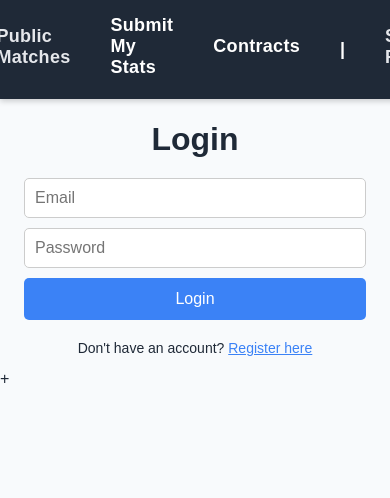
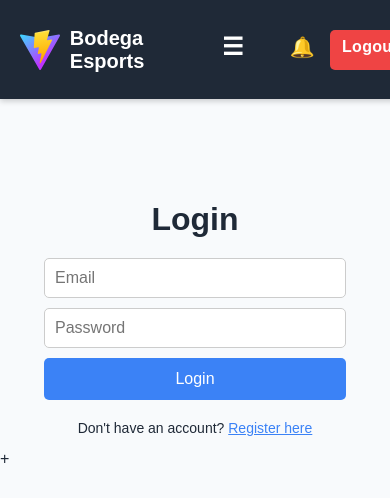
Before and after one commit to wersplat/bodega-esports-platform, a React (Vite) app: page / in a window 390 px wide. Shown: the top 498 px of the page. Built offline with nearby package versions, Linux system fonts and the light colour scheme; no server answers; the database is empty.

Commit message:
feat: Update dependencies and enhance Navbar with mobile menu support

```diff
--- a/package.json
+++ b/package.json
@@ -10,7 +10,10 @@
     "preview": "vite preview"
   },
   "dependencies": {
+    "@heroicons/react": "^2.2.0",
     "@supabase/supabase-js": "^2.49.4",
+    "@tailwindcss/forms": "^0.5.10",
+    "@tailwindcss/typography": "^0.5.16",
     "react": "^19.0.0",
     "react-dom": "^19.0.0",
     "react-hot-toast": "^2.5.2",
--- a/src/App.jsx
+++ b/src/App.jsx
@@ -8,32 +8,33 @@ import {
   useLocation
 } from 'react-router-dom';
 
-import Navbar                 from './components/Navbar';
-import Login                  from './pages/Login';
-import Register               from './pages/Register';
-import Dashboard              from './pages/Dashboard';
-import LeagueBrowser          from './pages/LeagueBrowser';
-import RegisterTeam           from './pages/RegisterTeam';
-import SubmitPlayerStats      from './pages/SubmitPlayerStats';
-import SubmitResult           from './pages/SubmitResult';
-import Matches                from './pages/Matches';
-import PublicMatches          from './pages/PublicMatches';
-import PublicBracket          from './pages/PublicBracket';
-import Champion               from './pages/Champion';
-import Leaderboard            from './pages/Leaderboard';
-import Standings              from './pages/Standings';
-import Profile                from './pages/Profile';
-import LeagueTeams            from './pages/LeagueTeams';
+import Navbar from './components/Navbar';
 
-import Admin                  from './pages/Admin';
-import AdminReviewMatches     from './pages/AdminReviewMatches';
-import AdminSubmitResult      from './pages/AdminSubmitResult';
-import AdminCreateLeague      from './pages/AdminCreateLeague';
-import AdminAddTeam           from './pages/AdminAddTeam';
-import AdminScheduleMatch     from './pages/AdminScheduleMatch';
-import AdminReviewStats  from './pages/AdminReviewStats';
+import Login from './pages/Login';
+import Register from './pages/Register';
+import Dashboard from './pages/Dashboard';
+import LeagueBrowser from './pages/LeagueBrowser';
+import RegisterTeam from './pages/RegisterTeam';
+import SubmitPlayerStats from './pages/SubmitPlayerStats';
+import SubmitResult from './pages/SubmitResult';
+import Matches from './pages/Matches';
+import PublicMatches from './pages/PublicMatches';
+import PublicBracket from './pages/PublicBracket';
+import Champion from './pages/Champion';
+import Leaderboard from './pages/Leaderboard';
+import Standings from './pages/Standings';
+import Profile from './pages/Profile';
+import LeagueTeams from './pages/LeagueTeams';
+
+import Admin from './pages/Admin';
+import AdminReviewMatches from './pages/AdminReviewMatches';
+import AdminSubmitResult from './pages/AdminSubmitResult';
+import AdminCreateLeague from './pages/AdminCreateLeague';
+import AdminAddTeam from './pages/AdminAddTeam';
+import AdminScheduleMatch from './pages/AdminScheduleMatch';
+import AdminReviewStats from './pages/AdminReviewStats';
 import OwnerSendContract from './pages/OwnerSendContract';
-import MyContracts       from './pages/MyContracts';
+import MyContracts from './pages/MyContracts';
 import Notifications from './pages/Notifications';
 import AdminRosterLock from './pages/AdminRosterLock';
 import SendAnnouncement from './pages/SendAnnouncement';
@@ -48,8 +49,8 @@ function App() {
     if (existing) existing.remove();
 
     const link = document.createElement('link');
-    link.id   = 'dynamic-theme';
-    link.rel  = 'stylesheet';
+    link.id = 'dynamic-theme';
+    link.rel = 'stylesheet';
     link.href = location.pathname.startsWith('/alt')
       ? '/styles-alt.css'
       : '/styles.css';
@@ -60,85 +61,82 @@ function App() {
   return (
     <>
       <Navbar />
+      <div className="main-content">
         <Routes>
-
           {/* Auth */}
-        <Route path="/"         element={<Login />} />
-        <Route path="/login"    element={<Login />} />
+          <Route path="/" element={<Login />} />
+          <Route path="/login" element={<Login />} />
           <Route path="/register" element={<Register />} />
 
           {/* Player/User */}
-        <Route path="/dashboard"           element={<Dashboard />} />
-        <Route path="/dashboard/:id"       element={<Dashboard />} />
-        <Route path="/leagues"             element={<LeagueBrowser />} />
-        <Route path="/leagues/:id"         element={<LeagueBrowser />} />
-        <Route path="/register-team"       element={<RegisterTeam />} />
+          <Route path="/dashboard" element={<Dashboard />} />
+          <Route path="/dashboard/:id" element={<Dashboard />} />
+          <Route path="/leagues" element={<LeagueBrowser />} />
+          <Route path="/leagues/:id" element={<LeagueBrowser />} />
+          <Route path="/register-team" element={<RegisterTeam />} />
           <Route path="/submit-player-stats" element={<SubmitPlayerStats />} />
-        <Route path="/submit-stats"        element={<SubmitPlayerStats />} />
-        <Route path="/submit-result"       element={<SubmitResult />} />
-        <Route path="/matches"             element={<Matches />} />
-        <Route path="/public-matches"      element={<PublicMatches />} />
-        <Route path="/public-bracket"      element={<PublicBracket />} />
-        <Route path="/champion"            element={<Champion />} />
-        <Route path="/leaderboard"         element={<Leaderboard />} />
-        <Route path="/standings"           element={<Standings />} />
-        <Route path="/profile"             element={<Profile />} />
-        <Route path="/league/:id"          element={<LeagueTeams />} />
+          <Route path="/submit-stats" element={<SubmitPlayerStats />} />
+          <Route path="/submit-result" element={<SubmitResult />} />
+          <Route path="/matches" element={<Matches />} />
+          <Route path="/public-matches" element={<PublicMatches />} />
+          <Route path="/public-bracket" element={<PublicBracket />} />
+          <Route path="/champion" element={<Champion />} />
+          <Route path="/leaderboard" element={<Leaderboard />} />
+          <Route path="/standings" element={<Standings />} />
+          <Route path="/profile" element={<Profile />} />
+          <Route path="/league/:id" element={<LeagueTeams />} />
           <Route path="/contracts/send" element={<OwnerSendContract />} />
-        <Route path="/contracts"      element={<MyContracts />} />
+          <Route path="/contracts" element={<MyContracts />} />
           <Route path="/notifications" element={<Notifications />} />
 
           {/* Admin */}
-        <Route path="/admin"                  element={<Admin />} />
-        <Route path="/admin-review-matches"   element={<AdminReviewMatches />} />
-        <Route path="/admin-submit-result"    element={<AdminSubmitResult />} />
-        <Route path="/admin-create-league"    element={<AdminCreateLeague />} />
-        <Route path="/admin-add-team"         element={<AdminAddTeam />} />
-        <Route path="/admin-schedule-match"   element={<AdminScheduleMatch />} />
-        <Route path="/admin-review-stats"     element={<AdminReviewStats />} />
-        <Route path="/admin-roster-lock"      element={<AdminRosterLock />} />
+          <Route path="/admin" element={<Admin />} />
+          <Route path="/admin-review-matches" element={<AdminReviewMatches />} />
+          <Route path="/admin-submit-result" element={<AdminSubmitResult />} />
+          <Route path="/admin-create-league" element={<AdminCreateLeague />} />
+          <Route path="/admin-add-team" element={<AdminAddTeam />} />
+          <Route path="/admin-schedule-match" element={<AdminScheduleMatch />} />
+          <Route path="/admin-review-stats" element={<AdminReviewStats />} />
+          <Route path="/admin-roster-lock" element={<AdminRosterLock />} />
           <Route path="/admin-discord-announce" element={<SendAnnouncement />} />
           <Route path="/admin-manage-webhooks" element={<AdminManageWebhooks />} />
-        <Route path="/admin-review-board"     element={<AdminReviewBoard />} />
-
+          <Route path="/admin-review-board" element={<AdminReviewBoard />} />
 
           {/* Alt Theme */}
-        <Route path="/alt"                     element={<Login />} />
-        <Route path="/alt/login"               element={<Login />} />
-        <Route path="/alt/register"            element={<Register />} />
-
-        <Route path="/alt/dashboard"           element={<Dashboard />} />
-        <Route path="/alt/dashboard/:id"       element={<Dashboard />} />
-        <Route path="/alt/leagues"             element={<LeagueBrowser />} />
-        <Route path="/alt/leagues/:id"         element={<LeagueBrowser />} />
-        <Route path="/alt/register-team"       element={<RegisterTeam />} />
+          <Route path="/alt" element={<Login />} />
+          <Route path="/alt/login" element={<Login />} />
+          <Route path="/alt/register" element={<Register />} />
+          <Route path="/alt/dashboard" element={<Dashboard />} />
+          <Route path="/alt/dashboard/:id" element={<Dashboard />} />
+          <Route path="/alt/leagues" element={<LeagueBrowser />} />
+          <Route path="/alt/leagues/:id" element={<LeagueBrowser />} />
+          <Route path="/alt/register-team" element={<RegisterTeam />} />
           <Route path="/alt/submit-player-stats" element={<SubmitPlayerStats />} />
-        <Route path="/alt/submit-stats"        element={<SubmitPlayerStats />} />
-        <Route path="/alt/submit-result"       element={<SubmitResult />} />
-        <Route path="/alt/matches"             element={<Matches />} />
-        <Route path="/alt/public-matches"      element={<PublicMatches />} />
-        <Route path="/alt/public-bracket"      element={<PublicBracket />} />
-        <Route path="/alt/champion"            element={<Champion />} />
-        <Route path="/alt/leaderboard"         element={<Leaderboard />} />
-        <Route path="/alt/standings"           element={<Standings />} />
-        <Route path="/alt/profile"             element={<Profile />} />
-        <Route path="/alt/league/:id"          element={<LeagueTeams />} />
+          <Route path="/alt/submit-stats" element={<SubmitPlayerStats />} />
+          <Route path="/alt/submit-result" element={<SubmitResult />} />
+          <Route path="/alt/matches" element={<Matches />} />
+          <Route path="/alt/public-matches" element={<PublicMatches />} />
+          <Route path="/alt/public-bracket" element={<PublicBracket />} />
+          <Route path="/alt/champion" element={<Champion />} />
+          <Route path="/alt/leaderboard" element={<Leaderboard />} />
+          <Route path="/alt/standings" element={<Standings />} />
+          <Route path="/alt/profile" element={<Profile />} />
+          <Route path="/alt/league/:id" element={<LeagueTeams />} />
           <Route path="/alt/contracts/send" element={<OwnerSendContract />} />
-        <Route path="/alt/contracts"      element={<MyContracts />} />
+          <Route path="/alt/contracts" element={<MyContracts />} />
           <Route path="/alt/notifications" element={<Notifications />} />
-
-        <Route path="/alt/admin"                   element={<Admin />} />
-        <Route path="/alt/admin-review-matches"    element={<AdminReviewMatches />} />
-        <Route path="/alt/admin-submit-result"     element={<AdminSubmitResult />} />
-        <Route path="/alt/admin-create-league"     element={<AdminCreateLeague />} />
-        <Route path="/alt/admin-add-team"          element={<AdminAddTeam />} />
-        <Route path="/alt/admin-schedule-match"    element={<AdminScheduleMatch />} />
-        <Route path="/alt/admin-roster-lock"     element={<AdminRosterLock />} />
+          <Route path="/alt/admin" element={<Admin />} />
+          <Route path="/alt/admin-review-matches" element={<AdminReviewMatches />} />
+          <Route path="/alt/admin-submit-result" element={<AdminSubmitResult />} />
+          <Route path="/alt/admin-create-league" element={<AdminCreateLeague />} />
+          <Route path="/alt/admin-add-team" element={<AdminAddTeam />} />
+          <Route path="/alt/admin-schedule-match" element={<AdminScheduleMatch />} />
+          <Route path="/alt/admin-roster-lock" element={<AdminRosterLock />} />
           <Route path="/alt/admin-send-announcement" element={<SendAnnouncement />} />
-        <Route path="/alt/admin-manage-webhooks"  element={<AdminManageWebhooks />} />
-        <Route path="/alt/admin-review-board"     element={<AdminReviewBoard />} />
-
+          <Route path="/alt/admin-manage-webhooks" element={<AdminManageWebhooks />} />
+          <Route path="/alt/admin-review-board" element={<AdminReviewBoard />} />
         </Routes>
+      </div>
     </>
   );
 }
--- a/src/components/Navbar.jsx
+++ b/src/components/Navbar.jsx
@@ -1,76 +1,80 @@
-import { useState, useEffect } from 'react';
-import { Link, useLocation, useNavigate } from 'react-router-dom';
+import { useState } from 'react';
+import { Link, useNavigate } from 'react-router-dom';
+import NotificationsBell from './NotificationsBell';
 import { supabase } from '../supabaseClient';
-import NotificationsBell from './NotificationsBell';
 
 function Navbar() {
-  const location = useLocation();
+  const [isMenuOpen, setIsMenuOpen] = useState(false);
   const navigate = useNavigate();
-  const isAlt = location.pathname.startsWith('/alt');
-  const [session, setSession] = useState(null);
 
-  useEffect(() => {
-    const getSession = async () => {
-      const { data: { session } } = await supabase.auth.getSession();
-      setSession(session?.user ? session : null);
-    };
-    getSession();
-
-    const { data: listener } = supabase.auth.onAuthStateChange((_event, session) => {
-      setSession(session);
-    });
-
-    return () => {
-      listener.subscription.unsubscribe();
-    };
-  }, []);
+  const toggleMenu = () => {
+    setIsMenuOpen(!isMenuOpen);
+  };
 
   const handleLogout = async () => {
     await supabase.auth.signOut();
-    navigate(isAlt ? '/alt' : '/');
+    navigate('/');
   };
 
-  const linkClass = (path) =>
-    `nav-link ${location.pathname === path ? 'active-link' : ''}`;
+  return (
+    <nav style={{ display: 'flex', alignItems: 'center', justifyContent: 'space-between', padding: '10px 20px', backgroundColor: '#1f2937', color: '#fff' }}>
+      {/* Branding/Logo */}
+      <div style={{ display: 'flex', alignItems: 'center' }}>
+        <img src="/vite.svg" alt="Logo" style={{ height: '40px', marginRight: '10px' }} />
+        <h1 style={{ fontSize: '20px', fontWeight: 'bold' }}>Bodega Esports</h1>
+      </div>
 
-  return (
-    <nav>
-      {/* Player Pages */}
-      <Link to={isAlt ? "/alt/dashboard" : "/dashboard"} className={linkClass(isAlt ? "/alt/dashboard" : "/dashboard")}>Dashboard</Link>
-      <Link to={isAlt ? "/alt/leagues" : "/leagues"} className={linkClass(isAlt ? "/alt/leagues" : "/leagues")}>Leagues</Link>
-      <Link to={isAlt ? "/alt/matches" : "/matches"} className={linkClass(isAlt ? "/alt/matches" : "/matches")}>Matches</Link>
-      <Link to={isAlt ? "/alt/public-bracket" : "/public-bracket"} className={linkClass(isAlt ? "/alt/public-bracket" : "/public-bracket")}>Bracket</Link>
-      <Link to={isAlt ? "/alt/champion" : "/champion"} className={linkClass(isAlt ? "/alt/champion" : "/champion")}>Champion</Link>
-      <Link to={isAlt ? "/alt/public-matches" : "/public-matches"} className={linkClass(isAlt ? "/alt/public-matches" : "/public-matches")}>Public Matches</Link>
-      <Link to="/submit-stats">Submit My Stats</Link>
-      <Link to="/contracts">Contracts</Link>
+      {/* Hamburger Menu for Mobile */}
+      <button
+        onClick={toggleMenu}
+        style={{
+          display: 'block', // Ensure the hamburger menu is visible
+          backgroundColor: 'transparent',
+          border: 'none',
+          color: '#fff',
+          fontSize: '24px',
+          cursor: 'pointer',
+        }}
+        className="hamburger-menu"
+      >
+        ☰
+      </button>
 
+      {/* Navigation Links */}
+      <div
+        style={{
+          display: isMenuOpen ? 'flex' : 'none',
+          flexDirection: 'column',
+          alignItems: 'center', // Center the menu items
+          gap: '10px',
+          position: 'absolute',
+          top: '50px',
+          left: '50%', // Center horizontally
+          transform: 'translateX(-50%)', // Adjust for centering
+          backgroundColor: '#1f2937',
+          padding: '15px', // Add padding for better spacing
+          borderRadius: '8px',
+          boxShadow: '0 4px 6px rgba(0, 0, 0, 0.1)',
+          zIndex: 1000,
+        }}
+        className="nav-links"
+      >
+        <Link to="/dashboard" className="nav-link" style={{ color: '#fff', textDecoration: 'none', fontSize: '16px', padding: '5px 10px' }}>Dashboard</Link>
+        <Link to="/leagues" className="nav-link" style={{ color: '#fff', textDecoration: 'none', fontSize: '16px', padding: '5px 10px' }}>Leagues</Link>
+        <Link to="/matches" className="nav-link" style={{ color: '#fff', textDecoration: 'none', fontSize: '16px', padding: '5px 10px' }}>Matches</Link>
+        <Link to="/public-bracket" className="nav-link" style={{ color: '#fff', textDecoration: 'none', fontSize: '16px', padding: '5px 10px' }}>Bracket</Link>
+        <Link to="/champion" className="nav-link" style={{ color: '#fff', textDecoration: 'none', fontSize: '16px', padding: '5px 10px' }}>Champion</Link>
+        <Link to="/public-matches" className="nav-link" style={{ color: '#fff', textDecoration: 'none', fontSize: '16px', padding: '5px 10px' }}>Public Matches</Link>
+        <Link to="/submit-stats" className="nav-link" style={{ color: '#fff', textDecoration: 'none', fontSize: '16px', padding: '5px 10px' }}>Submit My Stats</Link>
+        <Link to="/contracts" className="nav-link" style={{ color: '#fff', textDecoration: 'none', fontSize: '16px', padding: '5px 10px' }}>Contracts</Link>
+        <Link to="/admin" className="nav-link" style={{ color: '#fff', textDecoration: 'none', fontSize: '16px', padding: '5px 10px' }}>Admin Dashboard</Link>
+      </div>
 
-
-      {/* Divider */}
-      <span className="nav-divider">|</span>
-
-      {/* Admin/Submission Pages */}
-      <Link to={isAlt ? "/alt/submit-result" : "/submit-result"} className={linkClass(isAlt ? "/alt/submit-result" : "/submit-result")}>Submit Result</Link>
-      <Link to={isAlt ? "/alt/admin" : "/admin"} className={linkClass(isAlt ? "/alt/admin" : "/admin")}>Admin</Link>
-      <Link to={isAlt ? "/alt/leaderboard" : "/leaderboard"} className={linkClass(isAlt ? "/alt/leaderboard" : "/leaderboard")}>Leaderboard</Link>
-      <Link to={isAlt ? "/alt/standings" : "/standings"} className={linkClass(isAlt ? "/alt/standings" : "/standings")}>Standings</Link>
-
-
-      {/* Divider */}
-      <span className="nav-divider">|</span>
-
-      {/* Auth/Profile */}
-      {session ? (
-        <>
-          <Link to={isAlt ? "/alt/profile" : "/profile"} className={linkClass(isAlt ? "/alt/profile" : "/profile")}>My Profile</Link>
-          <button onClick={handleLogout} className="nav-link logout-link">Logout</button>
-        </>
-      ) : (
-        <Link to={isAlt ? "/alt/login" : "/login"} className={linkClass(isAlt ? "/alt/login" : "/login")}>Login</Link>
-      )}
-
-  <NotificationsBell />
+      {/* Notifications and Logout */}
+      <div style={{ display: 'flex', alignItems: 'center', gap: '15px' }}>
+        <NotificationsBell />
+        <button onClick={handleLogout} style={{ backgroundColor: '#ef4444', color: '#fff', border: 'none', padding: '8px 12px', borderRadius: '5px', cursor: 'pointer' }}>Logout</button>
+      </div>
     </nav>
   );
 }
--- a/src/index.css
+++ b/src/index.css
@@ -13,12 +13,8 @@ nav {
   top: 0;
   left: 0;
   width: 100%;
-  background-color: #1f2937; /* dark navy */
+  background-color: #1f2937;
   padding: 16px 30px;
-  display: flex;
-  justify-content: center;
-  align-items: center;
-  gap: 32px;
   z-index: 1000;
 }
 
@@ -26,9 +22,9 @@ nav {
 nav a,
 nav button,
 nav .nav-link {
-  color: #e5e7eb; /* light gray/white */
+  color: #e5e7eb;
   font-weight: 700;
-  font-size: 18px;
+  font-size: 16px;
   text-decoration: none;
   background: none;
   border: none;
@@ -37,11 +33,19 @@ nav .nav-link {
   transition: color 0.3s ease;
 }
 
+@media (min-width: 768px) {
+  nav a,
+  nav button,
+  nav .nav-link {
+    font-size: 18px;
+  }
+}
+
 /* Hover effects */
 nav a:hover,
 nav button:hover,
 nav .nav-link:hover {
-  color: #60a5fa; /* esports blue */
+  color: #60a5fa;
 }
 
 /* Optional underline on hover */
@@ -65,11 +69,20 @@ nav .nav-link:hover::after {
 
 /* Logout button specific */
 .nav-link {
-  color: #f87171; /* soft red */
+  color: #f87171;
 }
 
 .nav-link:hover {
-  color: #ef4444; /* stronger red */
+  color: #ef4444;
+}
+
+/* Mobile menu specific */
+.mobile-menu {
+  background-color: #1f2937;
+  padding: 10px 0;
+  display: flex;
+  flex-direction: column;
+  gap: 10px;
 }
 
 /* Main content area */
```
Also changed, not shown: tailwind.config.js (+7 -1 lines), 2 other files (tests, documents, lock files or other folders). Lines whose indentation alone changed are shown as unchanged.
